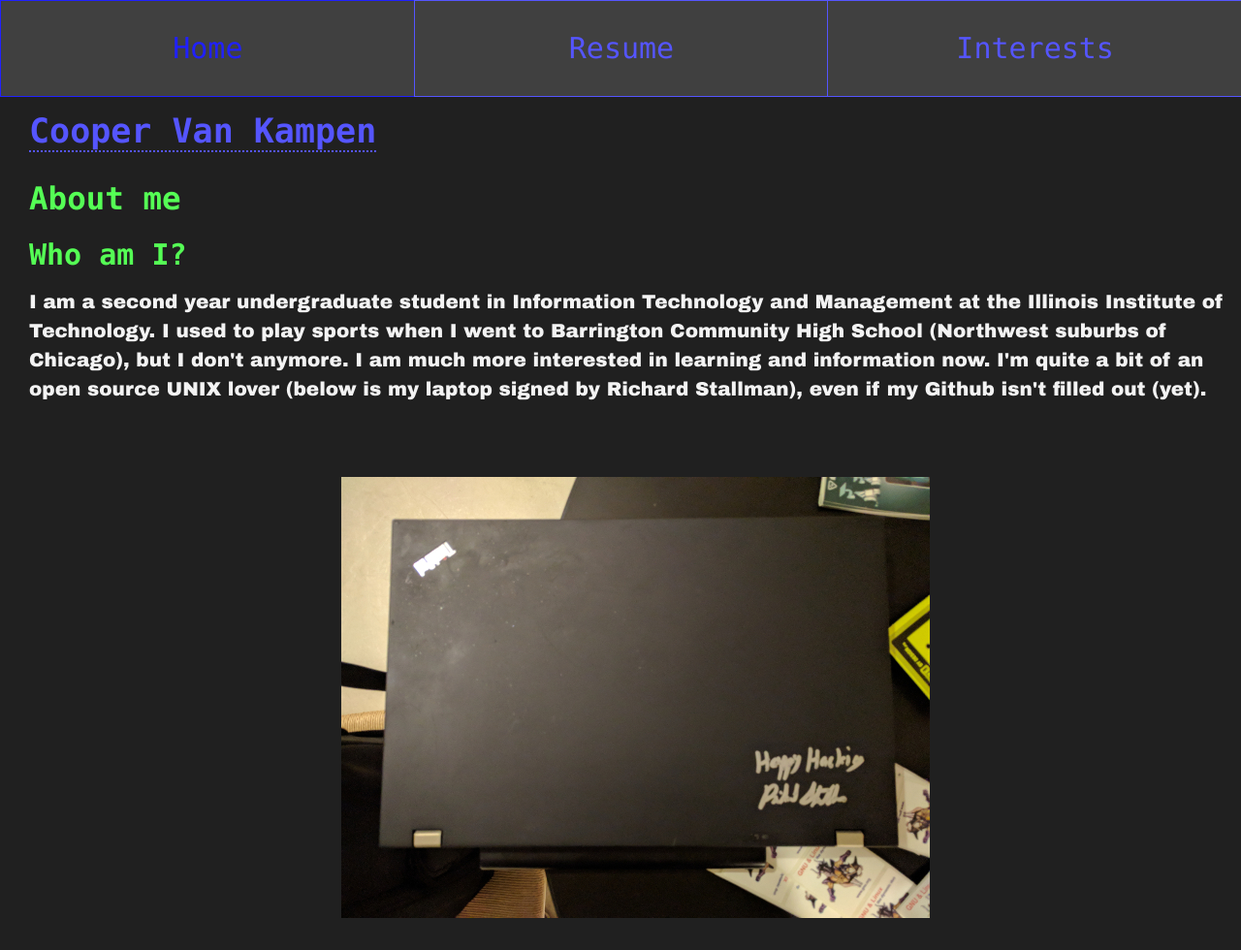
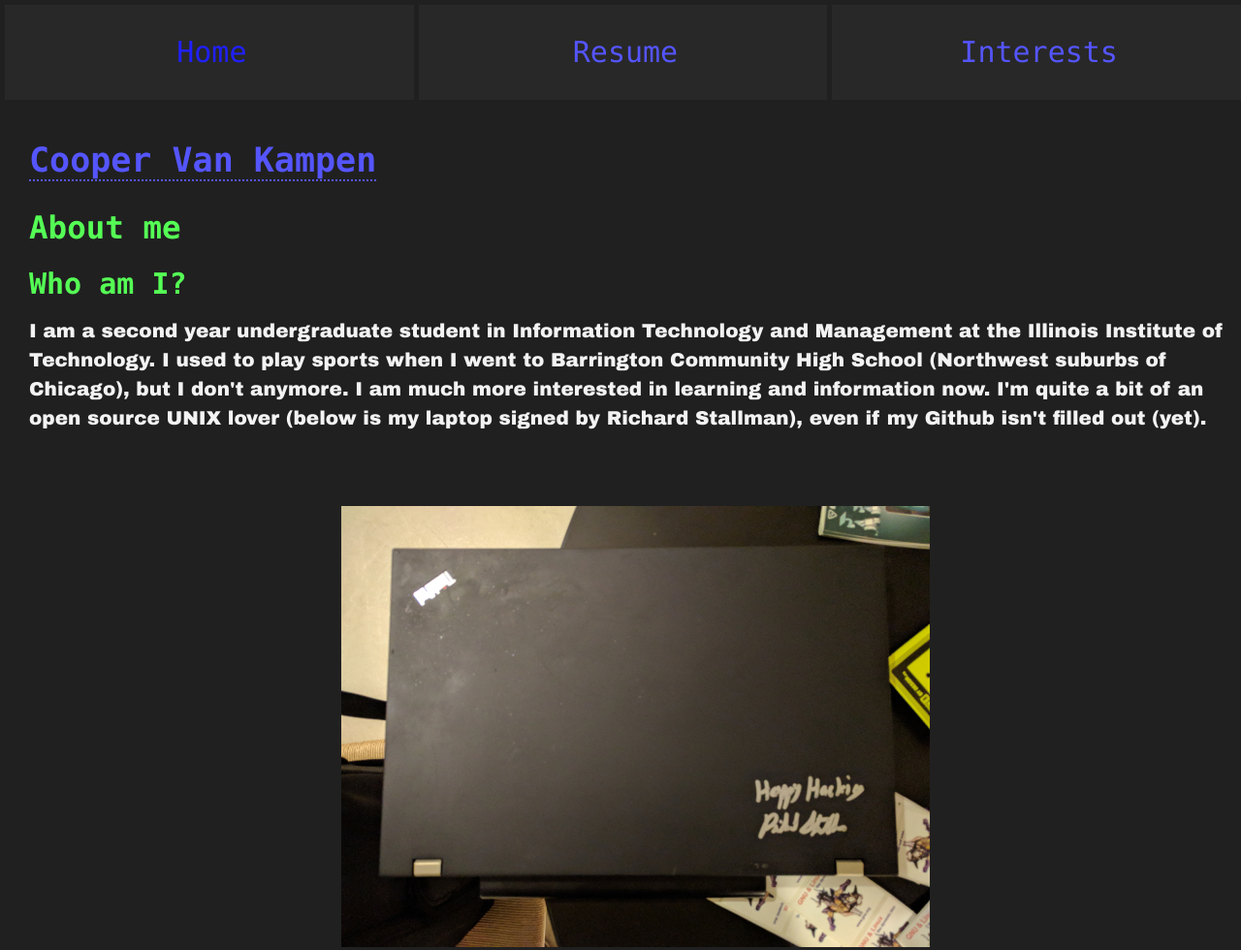
Before and after one commit to coopervk/project-3, a plain HTML site: page index.html in a window 1280 px wide. Shown: the top 980 px of the page at 97% size. Drawn offline with Linux system fonts and the light colour scheme.

Commit message:
Change small details to improve appearance of nav.

```diff
--- a/screen.css
+++ b/screen.css
@@ -20,7 +20,7 @@ html {
 }
 
 #content {
-	margin-top: 4.5em;
+	margin-top: 6em;
 }
 
 nav {
@@ -138,7 +138,7 @@ figcaption {
   text-align: center;
   float: left;
   width: 33.333%;
-	background-color: #404040;
+	background-color: #282828;
 }
 
 #navigation a {
@@ -147,5 +147,5 @@ figcaption {
   width: 100%;
   padding-top: 0.5em;
   padding-bottom: 0.5em;
-  border: 1px solid;
+  border: 5px solid #202020;
 }
```
